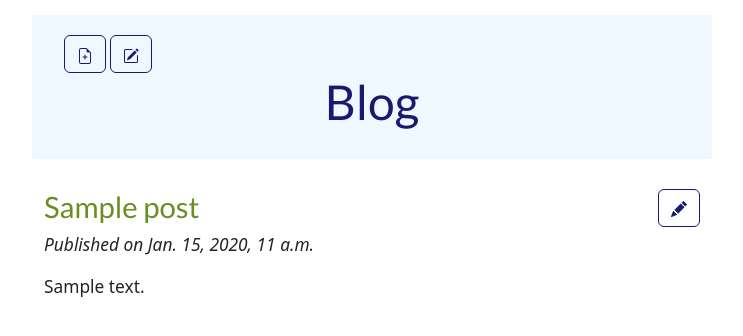
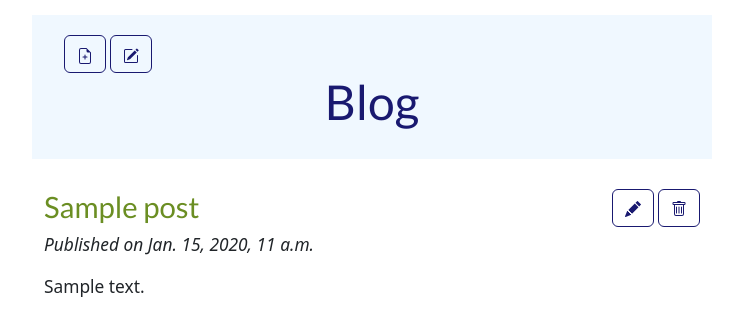
Before and after one commit to lukas-mojzis/blog, a Django app: page /post/1/ in a window 1280 px wide. Shown: the top 336 px of the page, without its empty margins (268-1011 px from the left). Run offline with Django 4.2, Linux system fonts and the light colour scheme; a user stored in the database is signed in; tables that the repository leaves empty hold one stand-in row (values such as "Sample post").

Commit message:
Added publish/remove buttons to post detail

```diff
--- a/blog/templates/blog/post_detail.html
+++ b/blog/templates/blog/post_detail.html
@@ -7,6 +7,14 @@
                 <a href="{% url 'post_edit' pk=post.pk %}" class="btn btn-secondary">
                     {% include './icons/pencil-fill.svg' %}
                 </a>
+                <a href="{% url 'post_remove' pk=post.pk %}" class="btn btn-secondary">
+                    {% include './icons/trash.svg' %}
+                </a>
+                {% if not post.published_date %}
+                    <a href="{% url 'post_publish' pk=post.pk %}" class="btn btn-secondary">
+                        Publish
+                    </a>
+                {% endif %}
             {% endif %}
         </aside>
         <h3>{{ post.title }}</h3>
```
